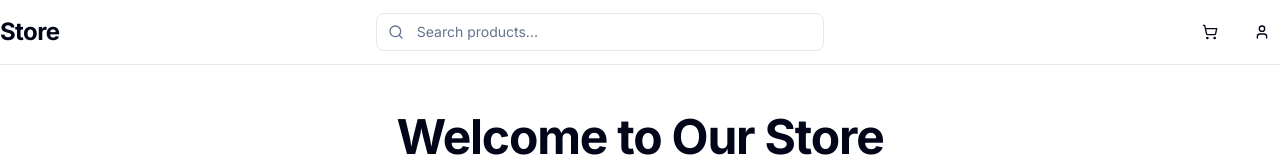
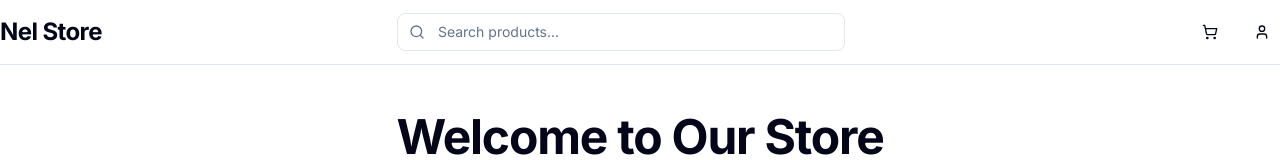
Before and after one commit to Dav-Nelson/ecommerce-store, a Next.js app: page / in a window 1280 px wide. Shown: the top 160 px of the page. Built offline with nearby package versions, Linux system fonts and the light colour scheme.

Commit message:
changed Store to Nel Store in layout.tsx

```diff
--- a/src/app/layout.tsx
+++ b/src/app/layout.tsx
@@ -28,7 +28,7 @@ export default function RootLayout({
           <div className="container flex h-16 items-center justify-between">
             {/* Logo / Home link */}
             <Link href="/" className="flex items-center space-x-2">
-              <span className="text-2xl font-bold tracking-tight">Store</span>
+              <span className="text-2xl font-bold tracking-tight">Nel Store</span>
             </Link>
 
             {/* Search (centered) */}
```
